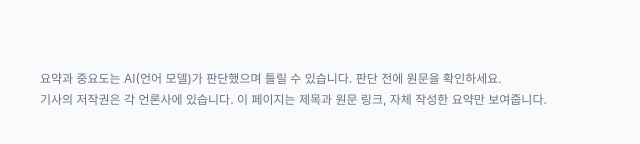
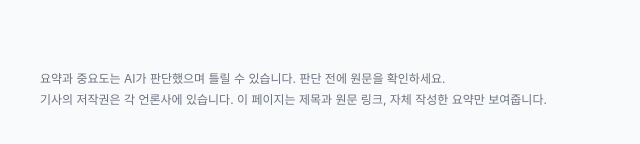
Before and after one commit to smyz1203/semicon-news-agent, a plain HTML site: page web/index.html in a window 1280 px wide. Shown: the part 564-708 px from the top of the page, 0-640 px from the left. Drawn offline with Linux system fonts and the light colour scheme; no server answers; files whose address does not match are found by name; a web font is replaced by a local one.

Commit message:
chore(web): 하단 안내 문구에서 AI 모델 이름 제외 (#42)

```diff
--- a/web/app.js
+++ b/web/app.js
@@ -363,7 +363,6 @@ function renderRubric() {
 // ── 화면 2. 수집 현황 ────────────────────────────────────────
 
 function renderMeta() {
-  if (meta.ai) $("ai-name").textContent = meta.ai;
   const lastRun = meta.last_run_at;
   if (!lastRun) {
     $("freshness").textContent = "실행 전";
--- a/web/index.html
+++ b/web/index.html
@@ -253,7 +253,7 @@
   </main>
 
   <footer class="footer">
-    <p>요약과 중요도는 AI(<span id="ai-name">언어 모델</span>)가 판단했으며 틀릴 수 있습니다. 판단 전에 원문을 확인하세요.</p>
+    <p>요약과 중요도는 AI가 판단했으며 틀릴 수 있습니다. 판단 전에 원문을 확인하세요.</p>
     <p>기사의 저작권은 각 언론사에 있습니다. 이 페이지는 제목과 원문 링크, 자체 작성한 요약만 보여줍니다.</p>
   </footer>
 
```
